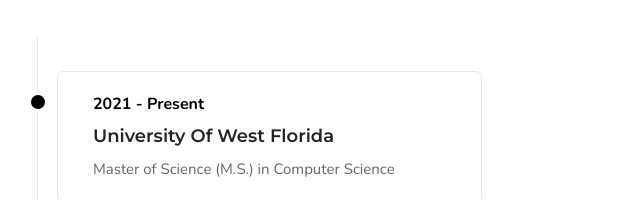
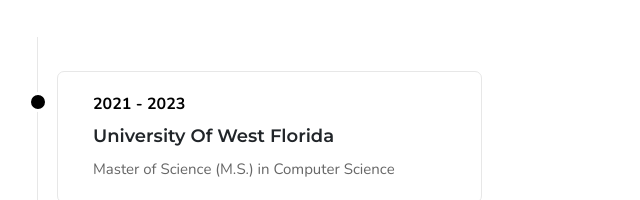
Before and after one commit to MikeWhalenIII/MikeWhalenIII.github.io, a plain HTML site: page index.html in a window 1280 px wide. Shown: the part 960-1160 px from the top of the page, 48-688 px from the left. Drawn offline with nearby package versions, Linux system fonts and the light colour scheme.

Commit message:
update uwf completion year

```diff
--- a/index.html
+++ b/index.html
@@ -79,7 +79,7 @@
                             <div class="row">
                                 <div class="col-lg-12">
                                     <div class="cv_edu_exp_year font-weight-bold text-custom position-relative">2021 -
-                                        Present</div>
+                                        2023</div>
                                     <div class="cb_edu_exp_detail">
                                         <h4>University of West Florida</h4>
                                         <p class="cv_desc mb-0">Master of Science (M.S.) in Computer Science</p>
```
